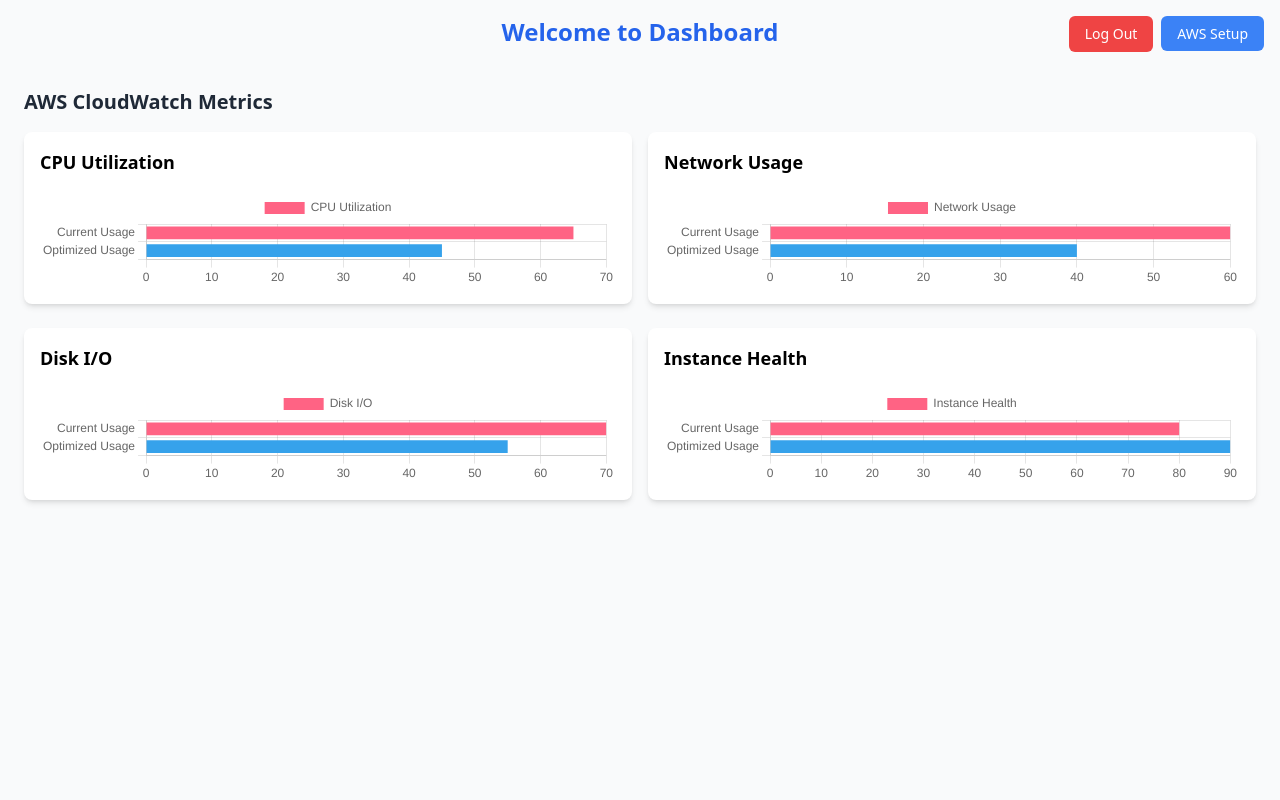
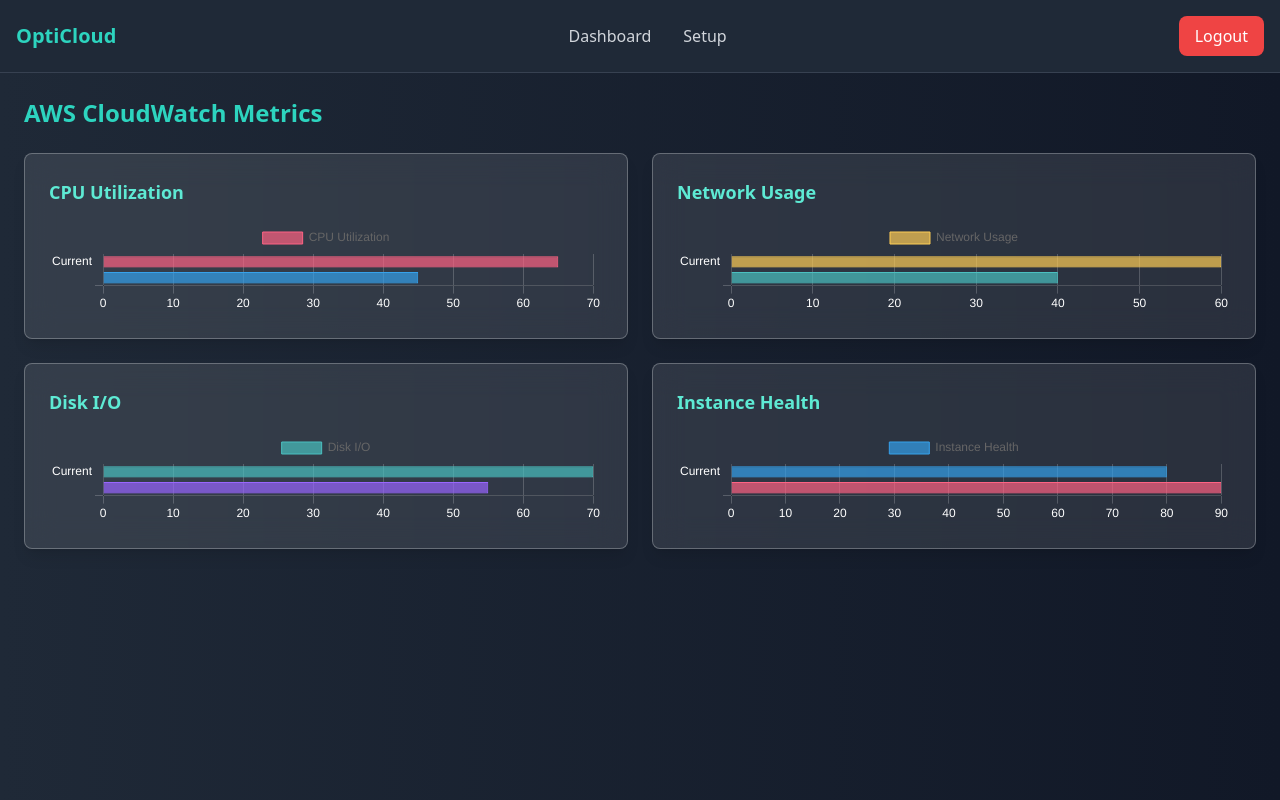
Before and after one commit to hrushipandit/OptiCloud, a Next.js app in the folder Frontend/my-next-app/: page /dashboard in a window 1280 px wide. Built offline with nearby package versions, Linux system fonts and the light colour scheme; no server answers; sample sign-in values are in the browser's storage.

Commit message:
UI update

```diff
--- a/Frontend/my-next-app/src/pages/aws-setup..tsx
+++ b/Frontend/my-next-app/src/pages/aws-setup..tsx
@@ -1,12 +1,7 @@
 import Link from "next/link";
 import React, { useEffect, useState } from "react";
 import { useRouter } from "next/router";
-import { useSession } from "next-auth/react";
-import type { NextApiRequest, NextApiResponse } from "next";
-
-type Data = {
-  message: string;
-};
+import { signOut, useSession } from "next-auth/react";
 
 interface ExtendedUser {
   name?: string | null;
@@ -17,10 +12,10 @@ interface ExtendedUser {
 
 const AwsSetup: React.FC = () => {
   const router = useRouter();
-  const [showInput, setShowInput] = useState(false); // State to show/hide the input field
+  const [showInput, setShowInput] = useState(false);
   const [roleArn, setRoleArn] = useState<string>("");
   const [responseMessage, setResponseMessage] = useState<string | null>(null);
-  const [loading, setLoading] = useState(false); // To show a loading state while processing
+  const [loading, setLoading] = useState(false);
   const { data: session, status } = useSession();
 
   const user = session?.user as ExtendedUser;
@@ -31,13 +26,12 @@ const AwsSetup: React.FC = () => {
   };
 
   const handleSubmit = async () => {
-    if (status === "loading") return; // Wait until session is loaded
+    if (status === "loading") return;
     if (status !== "authenticated" || !session?.user) {
       setResponseMessage("You must be logged in to submit the Role ARN.");
       return;
     }
 
-    // 1. Validate the Role ARN
     if (!validateArn(roleArn)) {
       setResponseMessage("Invalid Role ARN. Please check the format.");
       return;
@@ -46,7 +40,6 @@ const AwsSetup: React.FC = () => {
     setLoading(true);
     setResponseMessage(null);
 
-    // 2. Send the Role ARN to Django backend
     try {
       const response = await fetch(
         "http://localhost:8000/api/receive-role-arn/",
@@ -63,13 +56,12 @@ const AwsSetup: React.FC = () => {
               image: user.image,
               id: user.id,
             },
-          }), // Send the ARN as JSON
+          }),
         }
       );
 
       const result = await response.json();
 
-      // 3. Handle the response from Django
       if (response.ok) {
         setResponseMessage("Role ARN successfully submitted.");
       } else {
@@ -92,29 +84,54 @@ const AwsSetup: React.FC = () => {
   };
 
   return (
-    <div className="min-h-screen bg-gray-50 flex items-center justify-center p-6">
-      <main className="bg-white p-10 rounded-lg shadow-lg w-full max-w-lg">
-        <h1 className="text-3xl font-bold mb-6 text-center text-blue-600">
+    <div className="min-h-screen bg-gradient-to-r from-gray-900 to-black flex flex-col">
+      {/* Solid Menu Bar */}
+      <nav className="bg-gray-800 p-4 border-b border-gray-700 flex items-center justify-between">
+        <div className="text-xl font-extrabold text-teal-400">OptiCloud</div>
+        <ul className="flex space-x-8 text-gray-300">
+          <li>
+            <a href="/dashboard" className="hover:text-white transition-all">
+              Dashboard
+            </a>
+          </li>
+          <li>
+            <a href="/aws-setup" className="hover:text-white transition-all">
+              Setup
+            </a>
+          </li>
+        </ul>
+        <button
+          onClick={() => signOut()}
+          className="bg-red-500 text-white py-2 px-4 rounded-lg hover:bg-red-600 transition-all"
+        >
+          Logout
+        </button>
+      </nav>
+
+      {/* Main Content */}
+      <main className="flex-grow flex items-center justify-center p-6">
+        <div className="backdrop-filter backdrop-blur-lg bg-white bg-opacity-10 p-10 rounded-xl shadow-lg w-full max-w-lg border border-gray-200 border-opacity-30">
+          <h1 className="text-3xl font-extrabold mb-6 text-center text-teal-400">
             Set Up AWS Monitoring
           </h1>
-        <p className="mb-6 text-lg text-gray-700">
-          Click the button below to set up AWS CloudFormation for setting up the
-          required IAM role:
+          <p className="mb-6 text-lg text-gray-300 text-center">
+            Click below to set up AWS CloudFormation and create the required IAM
+            role:
           </p>
 
           <a
             href="https://console.aws.amazon.com/cloudformation/home?region=us-west-1#/stacks/new?stackName=OptiCloudMonitoringRole&templateURL=https://opticloud-role-template.s3.us-west-1.amazonaws.com/OptiCloud.yml"
             target="_blank"
             rel="noopener noreferrer"
-          className="block w-full bg-blue-500 text-white font-semibold text-lg text-center py-3 rounded-lg hover:bg-blue-600 transition mb-6 shadow-sm"
+            className="block w-full bg-blue-400 text-white font-semibold text-lg text-center py-3 rounded-lg hover:bg-blue-500 transition-all mb-6 shadow-md"
           >
             Set Up CloudFormation Stack
           </a>
 
-        <p className="mb-4 text-lg text-gray-700 font-medium">
-          After clicking the link above, follow these steps to create the stack:
+          <p className="mb-4 text-lg text-gray-300 font-medium">
+            After clicking the link, follow these steps to create the stack:
           </p>
-        <ol className="list-decimal list-inside mb-6 pl-6 text-gray-600">
+          <ol className="list-decimal list-inside mb-6 text-gray-400">
             <li className="mb-2">
               Click <strong>Next</strong> on the "Create Stack" page.
             </li>
@@ -122,32 +139,27 @@ const AwsSetup: React.FC = () => {
               Click <strong>Next</strong> on the "Configure Stack Options" page.
             </li>
             <li className="mb-2">
-            Check the box to <strong>Acknowledge</strong> that AWS
-            CloudFormation may create IAM resources.
+              Check the box to <strong>Acknowledge</strong> IAM resource
+              creation.
             </li>
             <li className="mb-2">
               Click <strong>Create Stack</strong>.
             </li>
-          <li className="mb-2">
-            Wait for the stack creation process to complete (it may take a few
-            minutes).
-          </li>
+            <li className="mb-2">Wait for stack creation to complete.</li>
           </ol>
 
-        <p className="mb-6 text-lg text-gray-700 font-medium">
-          Once the stack is created, you can copy the <strong>Role ARN</strong>{" "}
-          from the output tab and paste it below.
+          <p className="mb-6 text-lg text-gray-300 font-medium">
+            Once the stack is created, copy the <strong>Role ARN</strong> from
+            the output tab and paste it below.
           </p>
 
-        {/* Button to show the input field */}
           <button
             onClick={handleSetUpAwsClick}
-          className="w-full bg-green-500 text-white text-lg font-semibold py-3 rounded-lg hover:bg-green-600 transition mb-6 shadow-sm"
+            className="w-full bg-teal-500 text-white text-lg font-semibold py-3 rounded-lg hover:bg-teal-600 transition mb-6 shadow-md"
           >
-          Click Here to set up AWS Monitoring
+            Set up AWS Monitoring
           </button>
 
-        {/* Conditionally render the input field and submit button */}
           {showInput && (
             <div className="mt-4">
               <input
@@ -155,16 +167,27 @@ const AwsSetup: React.FC = () => {
                 value={roleArn}
                 onChange={handleRoleArnChange}
                 placeholder="Enter AWS Role ARN"
-              className="w-full p-3 border border-gray-300 rounded-lg mb-4 focus:outline-none focus:ring-2 focus:ring-blue-500 focus:border-transparent shadow-sm"
+                className="w-full p-3 border border-gray-600 rounded-lg mb-4 bg-gray-700 bg-opacity-50 text-white placeholder-gray-400 focus:outline-none focus:ring-2 focus:ring-teal-400 focus:border-transparent shadow-sm"
               />
               <button
                 onClick={handleSubmit}
-              className="w-full bg-blue-500 text-white text-lg font-semibold py-3 rounded-lg hover:bg-blue-600 transition shadow-sm"
+                className="w-full bg-blue-400 text-white text-lg font-semibold py-3 rounded-lg hover:bg-blue-500 transition shadow-sm"
               >
                 Submit
               </button>
             </div>
           )}
+
+          {responseMessage && (
+            <p className="text-center mt-4 text-red-500">{responseMessage}</p>
+          )}
+
+          {loading && (
+            <div className="mt-4 flex justify-center">
+              <span className="loader">Loading...</span>
+            </div>
+          )}
+        </div>
       </main>
     </div>
   );
--- a/Frontend/my-next-app/src/pages/dashboard.tsx
+++ b/Frontend/my-next-app/src/pages/dashboard.tsx
@@ -110,7 +110,6 @@ export default function Dashboard() {
         const data = await response.json();
 
         setRoleArn(data.roleArn); // Set the fetched roleArn
-        console.log(data.roleArn);
 
         setResponseMessage("Role ARN fetched successfully.");
       } else {
@@ -149,65 +148,145 @@ export default function Dashboard() {
   }
 
   return (
-    <div className="min-h-screen bg-gray-100 flex flex-col">
-      {/* Header Section */}
-      <header className="relative p-4 bg-gray-50">
-        {/* Buttons in the top-right corner */}
-        {session && (
-          <div className="absolute top-4 right-4 space-x-2">
+    <div className="min-h-screen bg-gradient-to-r from-gray-900 to-black flex flex-col">
+      {/* Menu Bar */}
+      <nav className="bg-gray-800 p-4 border-b border-gray-700 flex items-center justify-between">
+        {/* App Name */}
+        <div className="text-xl font-extrabold text-teal-400">OptiCloud</div>
+
+        {/* Menu Items */}
+        <ul className="flex space-x-8 text-gray-300">
+          <li>
+            <a href="/dashboard" className="hover:text-white transition-all">
+              Dashboard
+            </a>
+          </li>
+          <li>
+            <a href="/aws-setup" className="hover:text-white transition-all">
+              Setup
+            </a>
+          </li>
+        </ul>
+
+        {/* Logout Button */}
         <button
           onClick={() => signOut()}
-              className="bg-red-500 text-white px-4 py-2 rounded-md text-sm hover:bg-red-600 transition"
+          className="bg-red-500 text-white py-2 px-4 rounded-lg hover:bg-red-600 transition-all"
         >
-              Log Out
+          Logout
         </button>
-            <Link href="/aws-setup" legacyBehavior>
-              <a className="bg-blue-500 text-white px-4 py-2 rounded-md text-sm hover:bg-blue-600 transition">
-                AWS Setup
-              </a>
-            </Link>
-          </div>
-        )}
-        {/* Welcome message in the center */}
-        <h1 className="text-2xl font-semibold text-center text-blue-600">
-          Welcome to Dashboard
-        </h1>
-      </header>
+      </nav>
 
-      {/* Main Content - Dashboard Section */}
-      <main className="flex-grow p-6 bg-gray-50">
-        <h2 className="text-xl font-semibold mb-4 text-gray-800">
+      {/* Main Content */}
+      <main className="flex-grow p-6 bg-gradient-to-r from-gray-800 to-gray-900 text-white">
+        <h2 className="text-2xl font-semibold mb-6 text-teal-400">
           AWS CloudWatch Metrics
         </h2>
 
         {/* Split the screen into two halves */}
-        <div className="flex space-x-4">
+        <div className="flex space-x-6">
           {/* Left Side - CPU Utilization and Disk I/O */}
           <div className="w-1/2">
             {/* CPU Utilization Graph */}
-            <div className="bg-white shadow-md rounded-lg p-4 mb-6">
-              <h3 className="text-lg font-semibold mb-4">CPU Utilization</h3>
+            <div className="backdrop-filter backdrop-blur-lg bg-white bg-opacity-10 shadow-lg rounded-lg p-6 mb-6 border border-gray-200 border-opacity-30">
+              <h3 className="text-lg font-semibold text-teal-300 mb-4">
+                CPU Utilization
+              </h3>
               <Bar
-                data={getChartData(
-                  "CPU Utilization",
+                data={{
+                  labels: ["Current", "Optimized"],
+                  datasets: [
+                    {
+                      label: "CPU Utilization",
+                      data: [
                         dummyData.CPUUtilization.current,
-                  dummyData.CPUUtilization.optimized
-                )}
-                options={{ indexAxis: "y" }}
+                        dummyData.CPUUtilization.optimized,
+                      ],
+                      backgroundColor: [
+                        "rgba(255, 99, 132, 0.7)",
+                        "rgba(54, 162, 235, 0.7)",
+                      ],
+                      borderColor: [
+                        "rgba(255, 99, 132, 1)",
+                        "rgba(54, 162, 235, 1)",
+                      ],
+                      borderWidth: 1,
+                    },
+                  ],
+                }}
+                options={{
+                  indexAxis: "y",
+                  scales: {
+                    x: {
+                      grid: {
+                        color: "rgba(255, 255, 255, 0.2)",
+                      },
+                      ticks: {
+                        color: "white",
+                      },
+                    },
+                    y: {
+                      grid: {
+                        color: "rgba(255, 255, 255, 0.2)",
+                      },
+                      ticks: {
+                        color: "white",
+                      },
+                    },
+                  },
+                }}
                 height={50}
               />
             </div>
 
             {/* Disk I/O Graph */}
-            <div className="bg-white shadow-md rounded-lg p-4 mb-6">
-              <h3 className="text-lg font-semibold mb-4">Disk I/O</h3>
+            <div className="backdrop-filter backdrop-blur-lg bg-white bg-opacity-10 shadow-lg rounded-lg p-6 mb-6 border border-gray-200 border-opacity-30">
+              <h3 className="text-lg font-semibold text-teal-300 mb-4">
+                Disk I/O
+              </h3>
               <Bar
-                data={getChartData(
-                  "Disk I/O",
+                data={{
+                  labels: ["Current", "Optimized"],
+                  datasets: [
+                    {
+                      label: "Disk I/O",
+                      data: [
                         dummyData.DiskIO.current,
-                  dummyData.DiskIO.optimized
-                )}
-                options={{ indexAxis: "y" }}
+                        dummyData.DiskIO.optimized,
+                      ],
+                      backgroundColor: [
+                        "rgba(75, 192, 192, 0.7)",
+                        "rgba(153, 102, 255, 0.7)",
+                      ],
+                      borderColor: [
+                        "rgba(75, 192, 192, 1)",
+                        "rgba(153, 102, 255, 1)",
+                      ],
+                      borderWidth: 1,
+                    },
+                  ],
+                }}
+                options={{
+                  indexAxis: "y",
+                  scales: {
+                    x: {
+                      grid: {
+                        color: "rgba(255, 255, 255, 0.2)",
+                      },
+                      ticks: {
+                        color: "white",
+                      },
+                    },
+                    y: {
+                      grid: {
+                        color: "rgba(255, 255, 255, 0.2)",
+                      },
+                      ticks: {
+                        color: "white",
+                      },
+                    },
+                  },
+                }}
                 height={50}
               />
             </div>
@@ -216,29 +295,105 @@ export default function Dashboard() {
           {/* Right Side - Network Usage and Instance Health */}
           <div className="w-1/2">
             {/* Network Usage Graph */}
-            <div className="bg-white shadow-md rounded-lg p-4 mb-6">
-              <h3 className="text-lg font-semibold mb-4">Network Usage</h3>
+            <div className="backdrop-filter backdrop-blur-lg bg-white bg-opacity-10 shadow-lg rounded-lg p-6 mb-6 border border-gray-200 border-opacity-30">
+              <h3 className="text-lg font-semibold text-teal-300 mb-4">
+                Network Usage
+              </h3>
               <Bar
-                data={getChartData(
-                  "Network Usage",
+                data={{
+                  labels: ["Current", "Optimized"],
+                  datasets: [
+                    {
+                      label: "Network Usage",
+                      data: [
                         dummyData.NetworkUsage.current,
-                  dummyData.NetworkUsage.optimized
-                )}
-                options={{ indexAxis: "y" }}
+                        dummyData.NetworkUsage.optimized,
+                      ],
+                      backgroundColor: [
+                        "rgba(255, 206, 86, 0.7)",
+                        "rgba(75, 192, 192, 0.7)",
+                      ],
+                      borderColor: [
+                        "rgba(255, 206, 86, 1)",
+                        "rgba(75, 192, 192, 1)",
+                      ],
+                      borderWidth: 1,
+                    },
+                  ],
+                }}
+                options={{
+                  indexAxis: "y",
+                  scales: {
+                    x: {
+                      grid: {
+                        color: "rgba(255, 255, 255, 0.2)",
+                      },
+                      ticks: {
+                        color: "white",
+                      },
+                    },
+                    y: {
+                      grid: {
+                        color: "rgba(255, 255, 255, 0.2)",
+                      },
+                      ticks: {
+                        color: "white",
+                      },
+                    },
+                  },
+                }}
                 height={50}
               />
             </div>
 
             {/* Instance Health Graph */}
-            <div className="bg-white shadow-md rounded-lg p-4 mb-6">
-              <h3 className="text-lg font-semibold mb-4">Instance Health</h3>
+            <div className="backdrop-filter backdrop-blur-lg bg-white bg-opacity-10 shadow-lg rounded-lg p-6 mb-6 border border-gray-200 border-opacity-30">
+              <h3 className="text-lg font-semibold text-teal-300 mb-4">
+                Instance Health
+              </h3>
               <Bar
-                data={getChartData(
-                  "Instance Health",
+                data={{
+                  labels: ["Current", "Optimized"],
+                  datasets: [
+                    {
+                      label: "Instance Health",
+                      data: [
                         dummyData.InstanceHealth.current,
-                  dummyData.InstanceHealth.optimized
-                )}
-                options={{ indexAxis: "y" }}
+                        dummyData.InstanceHealth.optimized,
+                      ],
+                      backgroundColor: [
+                        "rgba(54, 162, 235, 0.7)",
+                        "rgba(255, 99, 132, 0.7)",
+                      ],
+                      borderColor: [
+                        "rgba(54, 162, 235, 1)",
+                        "rgba(255, 99, 132, 1)",
+                      ],
+                      borderWidth: 1,
+                    },
+                  ],
+                }}
+                options={{
+                  indexAxis: "y",
+                  scales: {
+                    x: {
+                      grid: {
+                        color: "rgba(255, 255, 255, 0.2)",
+                      },
+                      ticks: {
+                        color: "white",
+                      },
+                    },
+                    y: {
+                      grid: {
+                        color: "rgba(255, 255, 255, 0.2)",
+                      },
+                      ticks: {
+                        color: "white",
+                      },
+                    },
+                  },
+                }}
                 height={50}
               />
             </div>
--- a/Frontend/my-next-app/src/pages/index.tsx
+++ b/Frontend/my-next-app/src/pages/index.tsx
@@ -2,22 +2,19 @@ import Link from "next/link";
 import "../styles/globals.css";
 import { useSession, signIn, signOut } from "next-auth/react";
 
-
-
 export default function Home() {
-
   return (
-    <div className="min-h-screen bg-gray-100 flex items-center justify-center">
-      <main className="bg-white p-8 rounded-lg shadow-lg max-w-md w-full text-center">
-        <h1 className="text-3xl font-bold text-blue-600 mb-6">
-          Welcome to Opticloud
+    <div className="min-h-screen bg-gradient-to-r from-gray-900 to-black flex items-center justify-center">
+      <main className="backdrop-filter backdrop-blur-lg bg-white bg-opacity-10 p-8 rounded-lg shadow-lg max-w-md w-full text-center border border-gray-200 border-opacity-30">
+        <h1 className="text-3xl font-bold text-teal-400 mb-6">
+          Welcome to OptiCloud
         </h1>
-        <p className="text-lg text-gray-700 mb-6">
+        <p className="text-lg text-gray-300 mb-6">
           To access your account, please sign in.
         </p>
         <button
           onClick={() => signIn("google")}
-          className="bg-blue-500 text-white py-2 px-4 rounded-lg hover:bg-blue-600 transition"
+          className="bg-teal-500 text-white py-2 px-4 rounded-lg hover:bg-teal-600 transition"
         >
           Sign in with Google
         </button>
```
Lines whose indentation alone changed are shown as unchanged.
